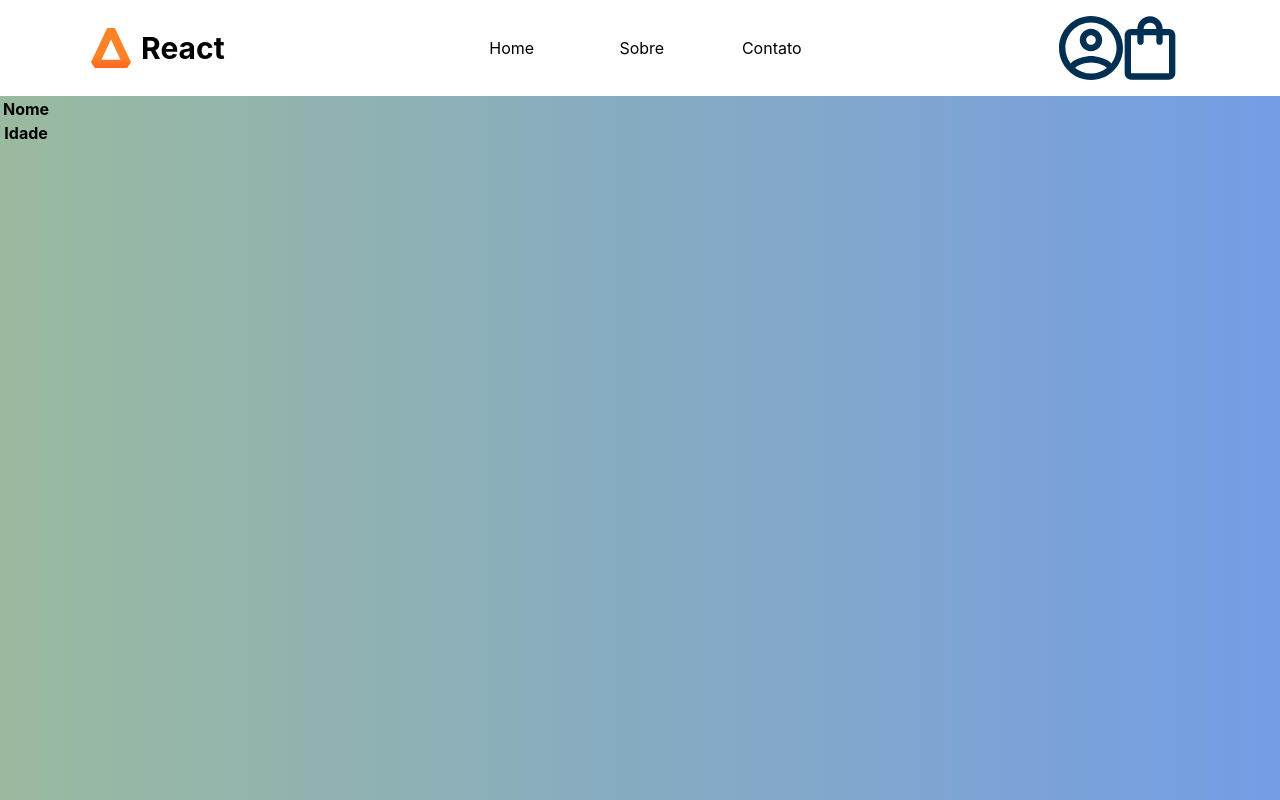
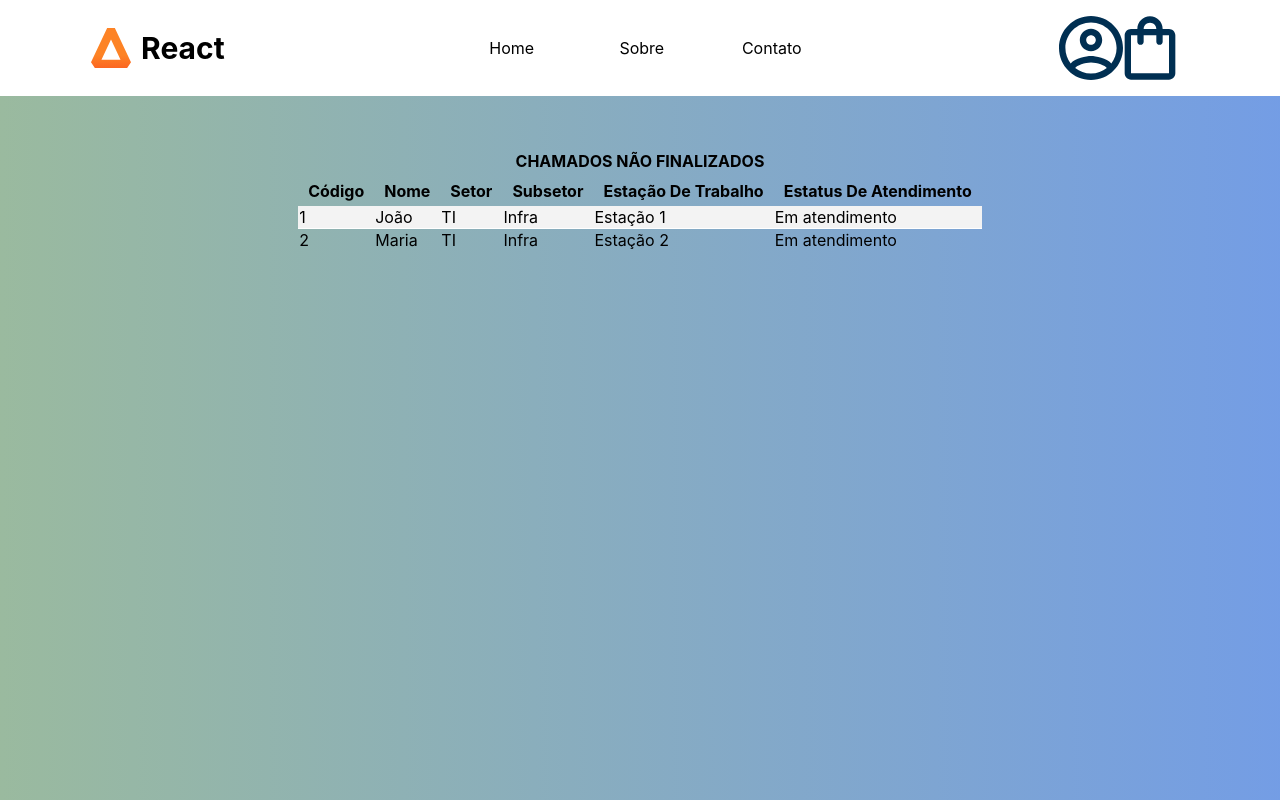
Before and after one commit to helderdantas/frontChamado, a React (Create React App) app: page / in a window 1280 px wide. Built offline with nearby package versions, Linux system fonts and the light colour scheme.

Commit message:
fazendo o body

```diff
--- a/src/componentes/Body/Body.js
+++ b/src/componentes/Body/Body.js
@@ -1,23 +1,10 @@
-import styled from 'styled-components';
-
-const BodyContainer = styled.div `
-    dysplay: center;
-`
+import TabelaDeInformacoes from './TabelaDeInformacoes/TabelaDeInformacoes';
 
 function Body() {
   return (
-    <BodyContainer>
-        <table>
-            <thead>
-                <tr>
-                    <th>Nome</th>
-                </tr>
-                <tr>
-                    <th>Idade</th>
-                </tr>
-            </thead>
-        </table>
-    </BodyContainer>
+    <div>
+        <TabelaDeInformacoes />
+    </div>
   );
 }
 
--- /dev/null
+++ b/src/componentes/Body/TabelaDeInformacoes/TabelaDeInformacoes.js
@@ -0,0 +1,60 @@
+import styled from 'styled-components';
+
+
+const BodyContainer = styled.table `
+    box-shadow: 0 0 20px rgba(0, 0, 0, 0.0.15);
+    fint-family: sans-serif;
+    margin: 50px auto;
+    border-collapse: collapse;
+`
+const CenterContainer = styled.th `
+    text-align: center;
+    padding: 5px 10px;
+
+`
+const InformationContainer = styled.tr`
+    background-color: #f3f3f3;
+    border-bottom: 1px solid #fff;
+`
+
+function TabelaDeInformacoes() {
+    return (
+
+<BodyContainer>
+            <thead>
+                <tr>
+                    <CenterContainer colSpan={6}>CHAMADOS NÃO FINALIZADOS</CenterContainer>
+                </tr>
+                <tr>
+                    <CenterContainer>Código</CenterContainer>
+                    <CenterContainer>Nome</CenterContainer>
+                    <CenterContainer>Setor</CenterContainer>
+                    <CenterContainer>Subsetor</CenterContainer>
+                    <CenterContainer>Estação De Trabalho</CenterContainer>
+                    <CenterContainer>Estatus De Atendimento</CenterContainer>
+                </tr>
+            </thead>
+            <tbody>
+                <InformationContainer>
+                    <td>1</td>
+                    <td>João</td>
+                    <td>TI</td>
+                    <td>Infra</td>
+                    <td>Estação 1</td>
+                    <td>Em atendimento</td>
+                </InformationContainer>
+                <tr>
+                    <td>2</td>
+                    <td>Maria</td>
+                    <td>TI</td>
+                    <td>Infra</td>
+                    <td>Estação 2</td>
+                    <td>Em atendimento</td>
+                </tr>
+            </tbody>
+        </BodyContainer>
+
+    );
+}
+
+export default TabelaDeInformacoes;
```
